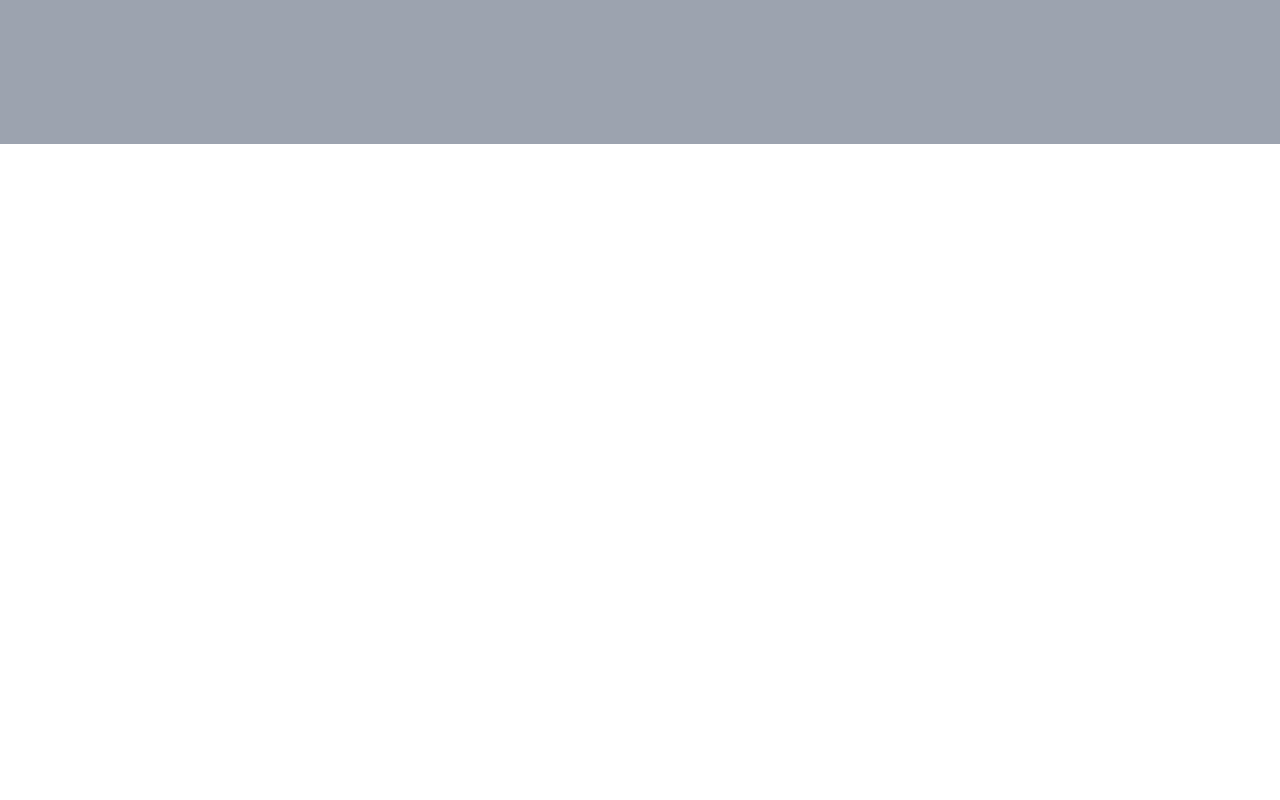
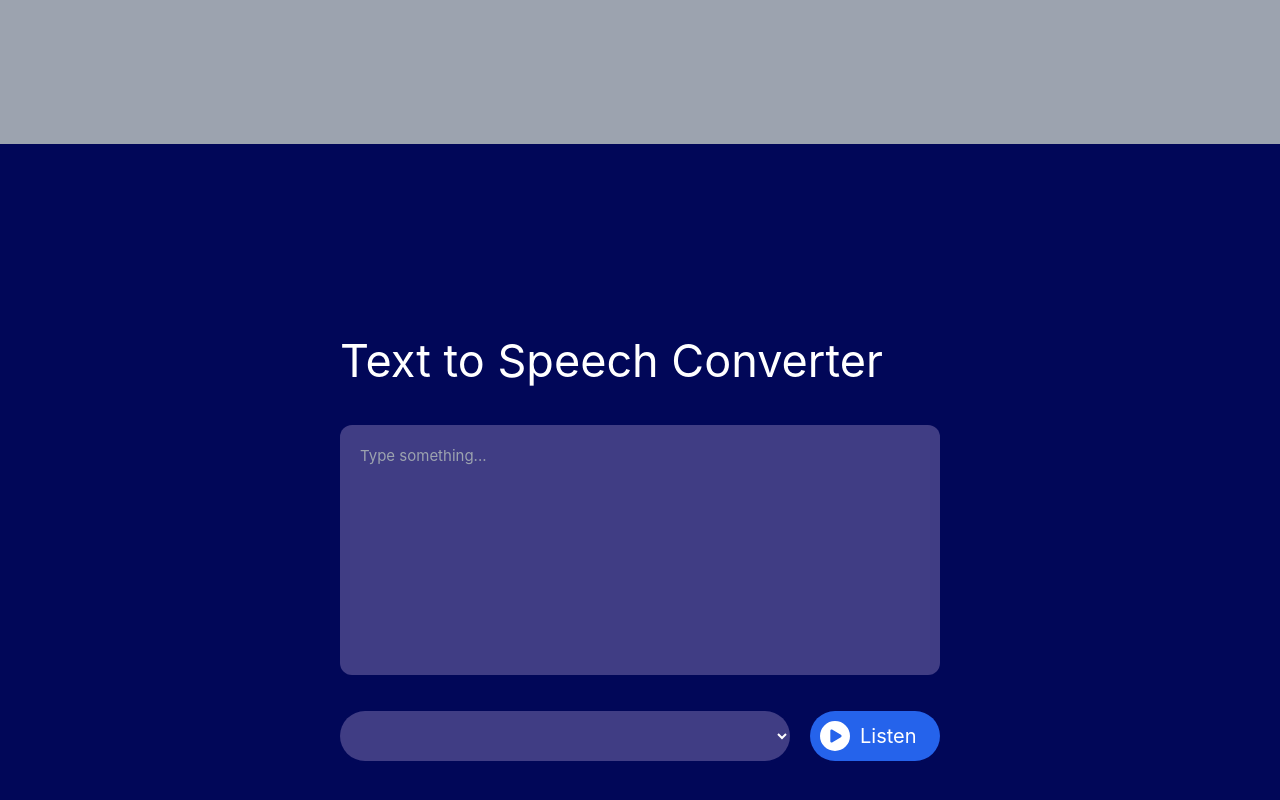
Before and after one commit to Numberdar4141/Weather-App, a React (Create React App) app: page / in a window 1280 px wide. Shown: the part 1456-2256 px from the top of the page. Before the commit the page ends 1600 px from the top, so only its background shows below. Built offline with nearby package versions, Linux system fonts and the light colour scheme.

Commit message:
Add files via upload

```diff
--- a/src/App.js
+++ b/src/App.js
@@ -2,6 +2,7 @@ import Weather from './Component/Weather';
 import './App.css';
 
 import QRgenrator from './Component/QRgenrator';
+import TextTovoice from './Component/TextTovoice';
 
 function App() {
 
@@ -10,6 +11,7 @@ function App() {
 <Weather/>
 
 <QRgenrator/>
+<TextTovoice/>
 
     </div>
   );
--- /dev/null
+++ b/src/Component/TextTovoice.jsx
@@ -0,0 +1,76 @@
+import React, { useState, useEffect } from 'react';
+import { FaCirclePlay } from "react-icons/fa6";
+
+const TextToVoice = () => {
+    const [text, setText] = useState('');
+    const [voices, setVoices] = useState([]);
+    const [selectedVoiceIndex, setSelectedVoiceIndex] = useState(0);
+
+    useEffect(() => {
+        const fetchVoices = () => {
+            const availableVoices = window.speechSynthesis.getVoices();
+            setVoices(availableVoices);
+        };
+
+        // Fetch voices initially and subscribe to voiceschanged event
+        fetchVoices();
+        window.speechSynthesis.addEventListener('voiceschanged', fetchVoices);
+
+        // Cleanup event listener
+        return () => {
+            window.speechSynthesis.removeEventListener('voiceschanged', fetchVoices);
+        };
+    }, []);
+
+    const handleVoiceChange = (event) => {
+        setSelectedVoiceIndex(parseInt(event.target.value, 10));
+    };
+
+    const handleButtonClick = () => {
+        const speech = new SpeechSynthesisUtterance();
+        speech.text = text;
+        speech.voice = voices[selectedVoiceIndex];
+        window.speechSynthesis.speak(speech);
+    };
+
+    const handleTextareaChange = (event) => {
+        setText(event.target.value);
+    };
+
+    return (
+        <div>
+            <div className='h-screen flex justify-center items-center bg-[#010758]'>
+                <div>
+                    <h1 className='text-white text-[45px] mb-[30px]'>Text to Speech Converter</h1>
+                    <textarea
+                        className='w-[600px] h-[250px] bg-[#403d84] p-[20px] text-[15px] rounded-xl border-0 mb-[30px] resize-none outline-0 text-white'
+                        placeholder='Type something...'
+                        value={text}
+                        onChange={handleTextareaChange}
+                        cols="30"
+                        rows="10"
+                    ></textarea>
+                    <div className='flex gap-[20px]'>
+                        <select
+                            className='flex-1 w-[400px] text-white h-[50px] outline-0 border-0 rounded-full bg-[#403d84] p-[8px]'
+                            onChange={handleVoiceChange}
+                            value={selectedVoiceIndex}
+                        >
+                            {voices.map((voice, index) => (
+                                <option key={index} value={index}>{voice.name}</option>
+                            ))}
+                        </select>
+                        <button
+                            className='bg-blue-600 w-[130px] h-[50px] text-[20px] flex items-center text-white rounded-full'
+                            onClick={handleButtonClick}
+                        >
+                            <FaCirclePlay className='m-[10px] text-[30px]' />Listen
+                        </button>
+                    </div>
+                </div>
+            </div>
+        </div>
+    );
+};
+
+export default TextToVoice
```
